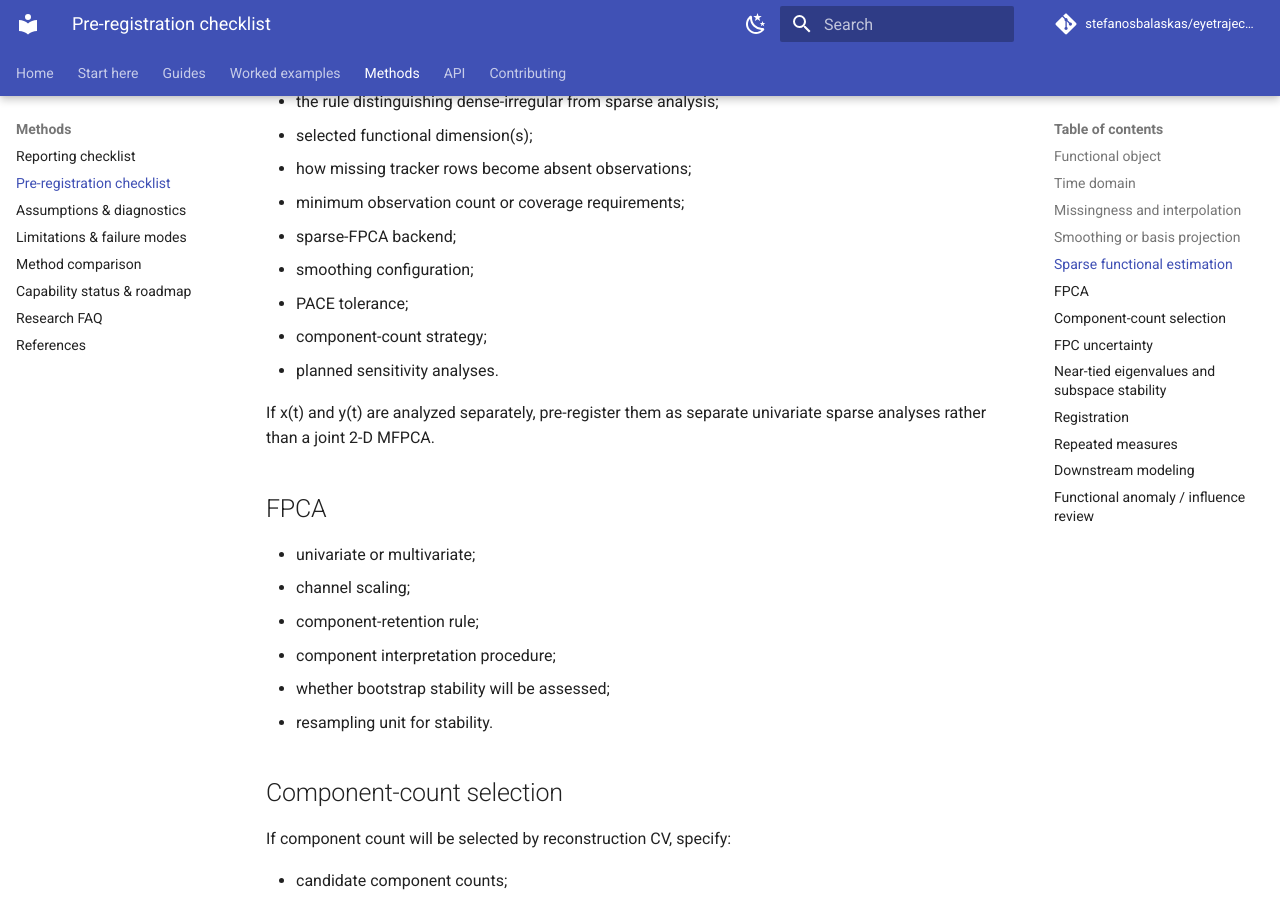
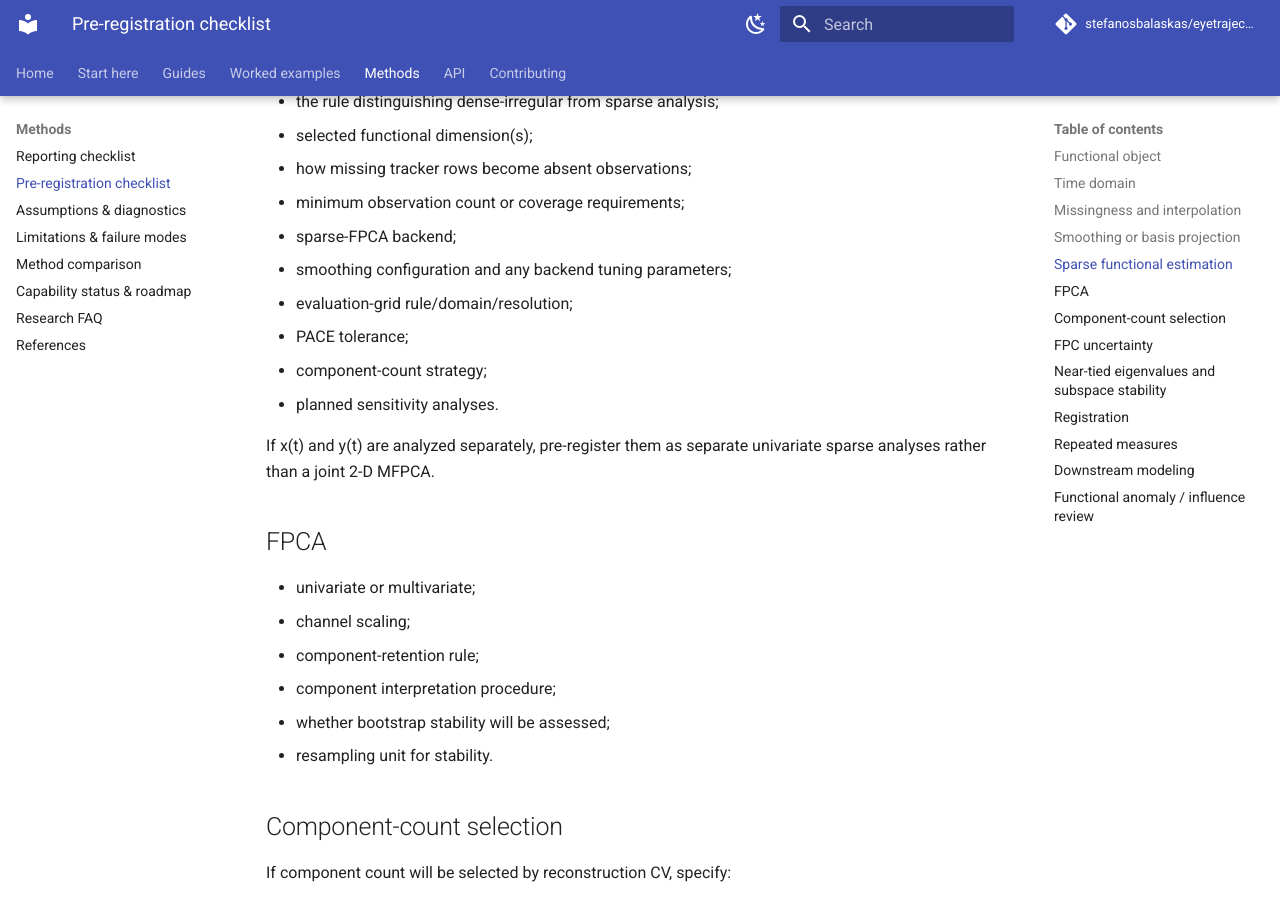
Before and after one commit to stefanosbalaskas/eyetrajectoriespy, an MkDocs documentation site: the page built from docs/methods/preregistration.md, in a window 1280 px wide and 900 px high, scrolled down 1374 px. Built offline with MkDocs 1.6.1 and Material for MkDocs 9.7.7, drawn with Linux system fonts in a browser that asks for light colours; comment, search, counter and statistics services are not loaded.

Commit message:
Add sparse evaluation grid to preregistration

```diff
--- a/docs/methods/preregistration.md
+++ b/docs/methods/preregistration.md
@@ -42,7 +42,8 @@ If trajectories may be too sparse for defensible common-grid interpolation, pre-
 - how missing tracker rows become absent observations;
 - minimum observation count or coverage requirements;
 - sparse-FPCA backend;
-- smoothing configuration;
+- smoothing configuration and any backend tuning parameters;
+- evaluation-grid rule/domain/resolution;
 - PACE tolerance;
 - component-count strategy;
 - planned sensitivity analyses.
```
